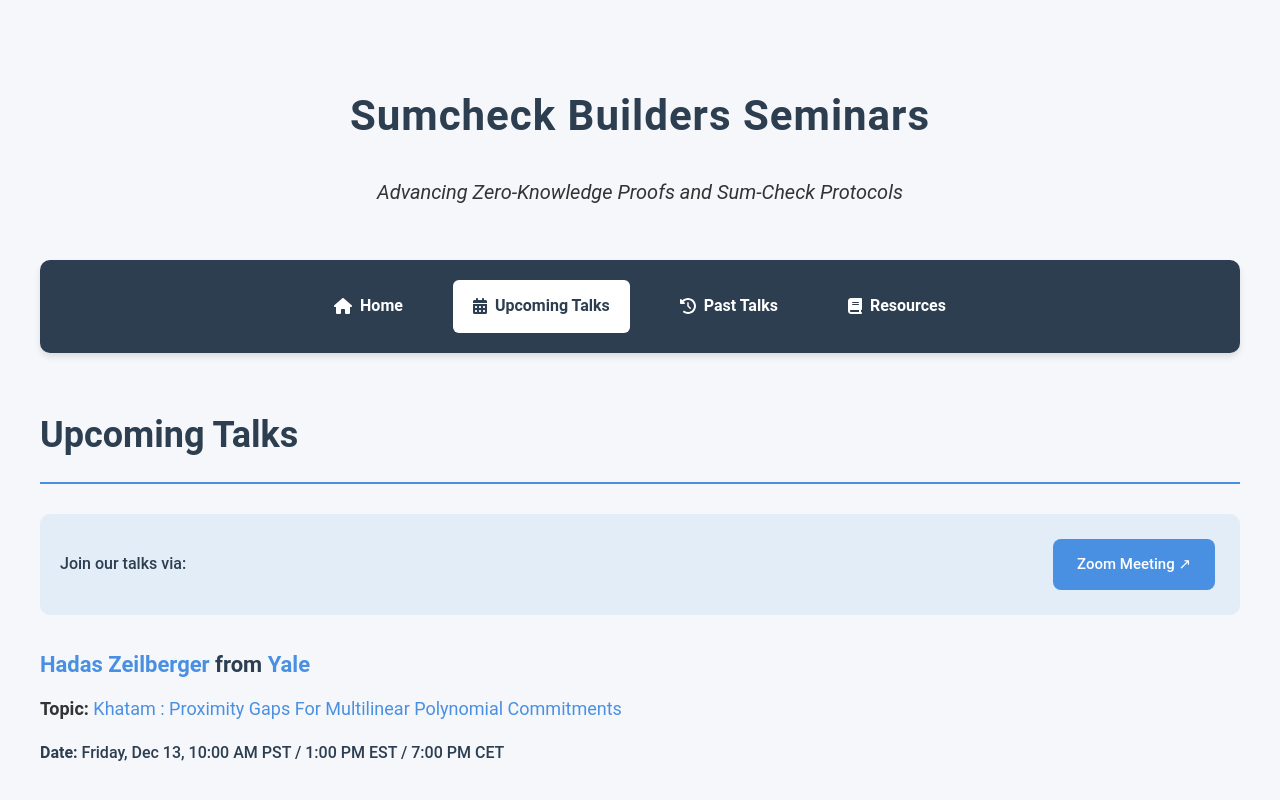
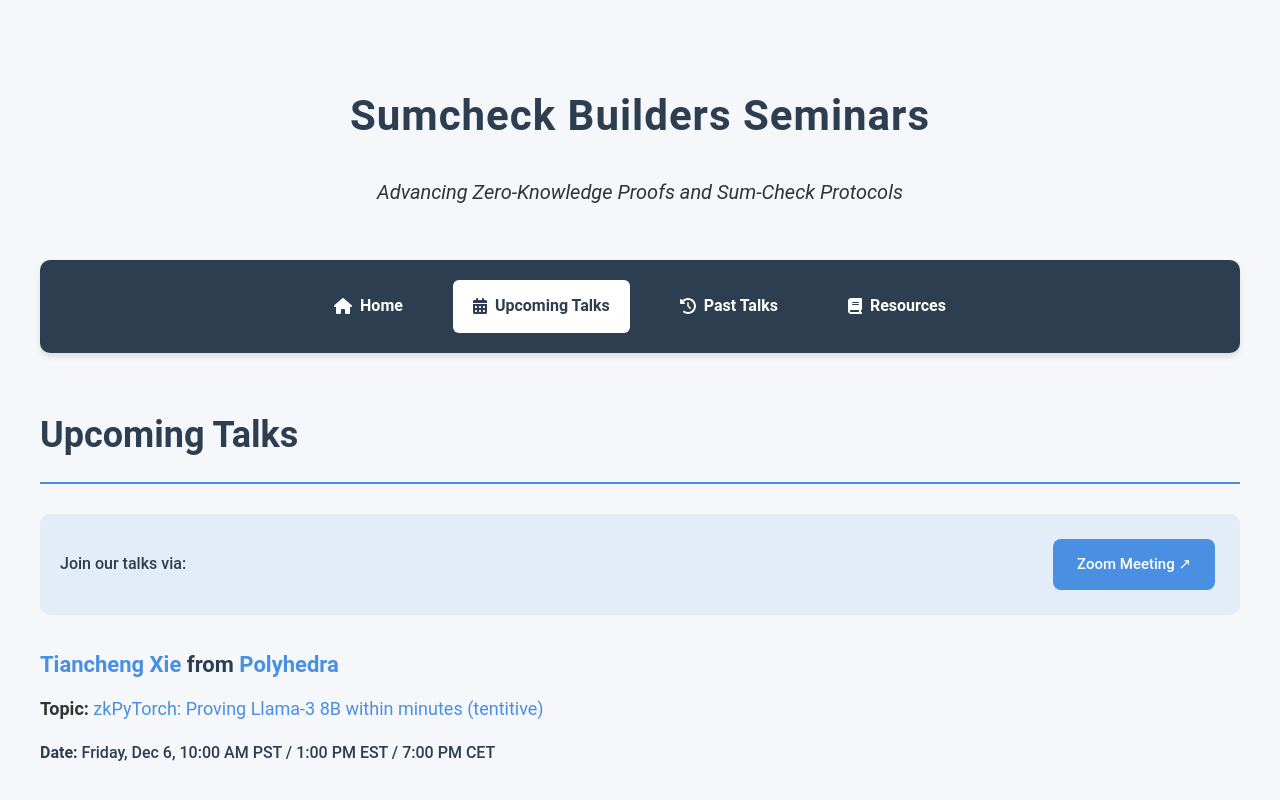
Before and after one commit to PolyhedraZK/sumcheck-builders, a React (Create React App) app in the folder sumcheck-builders-react/: page /upcoming in a window 1280 px wide. Shown: the top 800 px of the page. Built offline with nearby package versions, Linux system fonts and the light colour scheme.

Commit message:
update talks

```diff
--- a/sumcheck-builders-react/src/data/talks.js
+++ b/sumcheck-builders-react/src/data/talks.js
@@ -1,4 +1,19 @@
 export const upcomingTalks = [
+
+  {
+    id: "zkml",
+    speaker: {
+      name: "Tiancheng Xie",
+      personalWebsite: "https://niconiconi.github.io/en_index.html",
+      affiliation: {
+        name: "Polyhedra",
+        website: "https://https://www.polyhedra.network/"
+      }
+    },
+    topic: "zkPyTorch: Proving Llama-3 8B within minutes (tentitive)",
+    topicLink: "https://x.com/Tiancheng_Xie/status/1861152632334630968",
+    date: "Friday, Dec 6, 10:00 AM PST / 1:00 PM EST / 7:00 PM CET",
+  },
   {
     id: "Khatam",
     speaker: {
```
